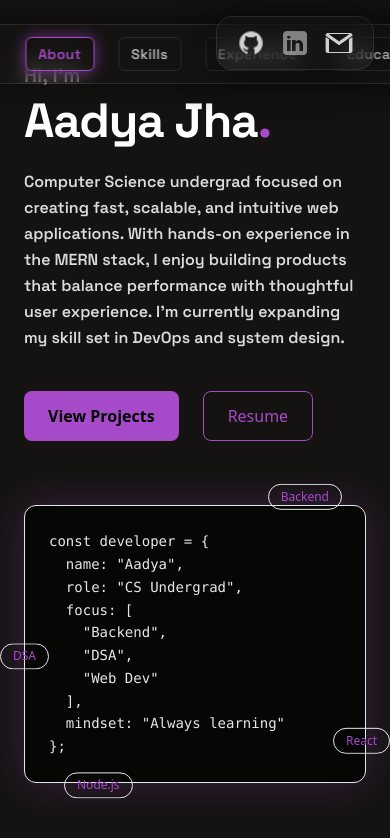
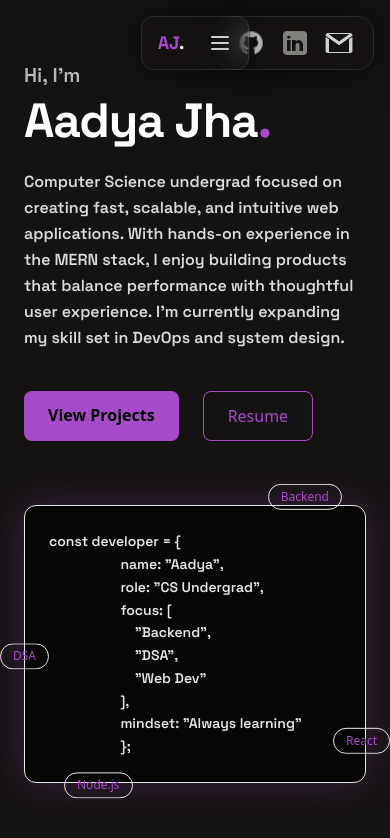
Before and after one commit to Aadya-Jha/My-Portfolio, a React (Vite) app: page / in a window 390 px wide. Shown: the top 838 px of the page. Built offline with nearby package versions, Linux system fonts and the light colour scheme.

Commit message:
responsiveness modified

```diff
--- a/src/components/Navbar.jsx
+++ b/src/components/Navbar.jsx
@@ -1,7 +1,9 @@
 import { Link, useLocation } from "react-router-dom";
+import { useState } from "react";
 
 const Navbar = () => {
   const location = useLocation();
+  const [open, setOpen] = useState(false);
 
   const navItems = [
     { name: "About", path: "/" },
@@ -11,24 +13,30 @@ const Navbar = () => {
   ];
 
   return (
-    <nav className="fixed top-6 left-1/2 -translate-x-1/2 z-40">
+    <nav className="fixed top-4 left-1/2 -translate-x-1/2 z-50 w-full px-4">
       <div
-        className="flex items-center gap-6 px-6 py-3 rounded-xl
+        className="
+          mx-auto max-w-fit
           bg-black-light/80 backdrop-blur-md
           border border-white/10
           shadow-[0_0_30px_rgba(0,0,0,0.6)]
           hover:shadow-[0_0_20px_rgba(166,74,201,0.3)]
+          rounded-xl
+          px-4 py-3
         "
       >
+        {/* Top row */}
+        <div className="flex items-center justify-between gap-6">
           {/* Logo */}
           <Link
             to="/"
-          className="text-lg font-bold font-grotesk text-purple mr-4"
+            className="text-lg font-bold font-grotesk text-purple"
           >
             AJ<span className="text-white">.</span>
           </Link>
 
-        {/* Commands */}
+          {/* Desktop nav */}
+          <div className="hidden md:flex items-center gap-4">
             {navItems.map((item) => {
               const isActive = location.pathname === item.path;
 
@@ -51,6 +59,60 @@ const Navbar = () => {
               );
             })}
           </div>
+
+          {/* Mobile menu button */}
+          <button
+            onClick={() => setOpen(!open)}
+            className="md:hidden text-white/80 hover:text-white transition"
+          >
+            <svg
+              className="w-6 h-6"
+              fill="none"
+              stroke="currentColor"
+              strokeWidth="2"
+              viewBox="0 0 24 24"
+            >
+              <path
+                strokeLinecap="round"
+                strokeLinejoin="round"
+                d={
+                  open
+                    ? "M6 18L18 6M6 6l12 12"
+                    : "M4 6h16M4 12h16M4 18h16"
+                }
+              />
+            </svg>
+          </button>
+        </div>
+
+        {/* Mobile dropdown */}
+        {open && (
+          <div className="mt-4 flex flex-col gap-2 md:hidden animate-[fadeIn_0.2s_ease-out]">
+            {navItems.map((item) => {
+              const isActive = location.pathname === item.path;
+
+              return (
+                <Link
+                  key={item.name}
+                  to={item.path}
+                  onClick={() => setOpen(false)}
+                  className={`
+                    px-4 py-2 rounded-lg text-sm font-grotesk
+                    border transition-all duration-300
+                    ${
+                      isActive
+                        ? "border-purple text-purple bg-purple/10"
+                        : "border-white/10 text-white/70 hover:text-white hover:border-purple/50"
+                    }
+                  `}
+                >
+                  {item.name}
+                </Link>
+              );
+            })}
+          </div>
+        )}
+      </div>
     </nav>
   );
 };
--- a/src/index.css
+++ b/src/index.css
@@ -40,3 +40,8 @@
 .animate-floatSlow {
   animation: floatSlow 6s ease-in-out infinite;
 }
+
+@keyframes fadeIn {
+  from { opacity: 0; transform: translateY(-6px); }
+  to { opacity: 1; transform: translateY(0); }
+}
--- a/src/pages/Education.jsx
+++ b/src/pages/Education.jsx
@@ -1,4 +1,5 @@
 import Navbar from "../components/Navbar";
+import Topbar from "../components/Topbar";
 import EducationCard from "../components/EducationCard";
 import { motion } from "framer-motion";
 
@@ -51,6 +52,7 @@ const Education = () => {
   return (
     <div className="bg-black-light min-h-screen w-full overflow-x-hidden">
       <Navbar />
+      <Topbar />
 
       <main className="relative max-w-5xl mx-auto px-6 md:px-16 pt-24 pb-24">
         <div className="pointer-events-none absolute inset-0 -z-10">
--- a/src/pages/Experience.jsx
+++ b/src/pages/Experience.jsx
@@ -1,10 +1,12 @@
 import Navbar from "../components/Navbar";
+import Topbar from "../components/Topbar";
 import { motion } from "framer-motion";
 
 const Experience = () => {
   return (
     <div className="bg-black-light min-h-screen w-full overflow-x-hidden">
       <Navbar />
+      <Topbar />
 
       <main className="relative max-w-5xl mx-auto px-6 md:px-16 pt-24 pb-24 flex items-center">
         <div className="pointer-events-none absolute inset-0 -z-10">
--- a/src/pages/Home.jsx
+++ b/src/pages/Home.jsx
@@ -1,5 +1,6 @@
 import Navbar from "../components/Navbar";
 import Topbar from "../components/Topbar";
+import { Link } from "react-router-dom";
 
 const Home = () => {
   return (
@@ -10,7 +11,6 @@ const Home = () => {
         <section className="grid grid-cols-1 lg:grid-cols-2 gap-16 items-center w-full">
 
 
-          {/* LEFT CONTENT */}
           <div>
             <p className="text-white/70 text-xl md:text-2xl font-grotesk">
               Hi, I’m
@@ -27,9 +27,9 @@ const Home = () => {
               expanding my skill set in DevOps and system design.
             </p>
 
-            {/* CTA */}
             <div className="mt-10 flex flex-wrap gap-6">
-              <button
+              <Link
+                to="/projects"
                 className="
                     px-6 py-3 rounded-lg
                     bg-purple text-black font-semibold
@@ -39,9 +39,11 @@ const Home = () => {
                 "
                 >
                 View Projects
-              </button>
+                </Link>
 
-              <button
+
+              <Link
+                to="/resume"
                 className="
                     px-6 py-3 rounded-lg
                     border border-purple text-purple
@@ -49,21 +51,18 @@ const Home = () => {
                     hover:scale-105
                     transition-all duration-300
                 "
-
                 >
                 Resume
-              </button>
+                </Link>
+
             </div>
           </div>
 
-          {/* RIGHT / BOTTOM VISUAL (RESPONSIVE) */}
           <div className="flex justify-center lg:justify-end">
             <div className="relative w-full max-w-[420px]">
 
-              {/* AMBIENT GLOW */}
               <div className="absolute inset-0 bg-purple/20 rounded-full blur-[120px]" />
 
-              {/* CODE CARD */}
               <div
                 className="
                   relative
@@ -74,7 +73,7 @@ const Home = () => {
                   shadow-[0_0_40px_rgba(166,74,201,0.25)]
                 "
               >
-                <pre className="text-sm font-mono text-white/90 leading-relaxed">
+                <pre className="text-sm font-grotesk text-white/90 leading-relaxed">
                     {`const developer = {
                     name: "Aadya",
                     role: "CS Undergrad",
@@ -88,7 +87,6 @@ const Home = () => {
                 </pre>
               </div>
 
-              {/* FLOATING PILLS */}
               <span className="absolute -top-4 right-6 px-3 py-1 rounded-full text-xs bg-purple/20 text-purple border border-purple/40 animate-float">
                 Backend
               </span>
--- a/src/pages/Skills.jsx
+++ b/src/pages/Skills.jsx
@@ -1,9 +1,9 @@
 import Navbar from "../components/Navbar";
+import Topbar from "../components/Topbar";
 import SkillCard from "../components/SkillCard";
 import { logos } from "../assets/images";
 import { motion } from "framer-motion";
 
-/* Card stagger */
 const containerVariants = {
   hidden: {},
   show: {
@@ -22,7 +22,6 @@ const itemVariants = {
   },
 };
 
-/* Section entrance */
 const sectionVariants = {
   hidden: { opacity: 0, y: 24 },
   show: {
@@ -80,6 +79,7 @@ const Skills = () => {
   return (
     <div className="min-h-screen bg-black-light">
       <Navbar />
+      <Topbar />
 
       <main className="relative max-w-6xl mx-auto px-6 md:px-16 pt-20 pb-24">
         <div className="pointer-events-none absolute inset-0 -z-10 overflow-hidden">
```
Lines whose indentation alone changed are shown as unchanged.
